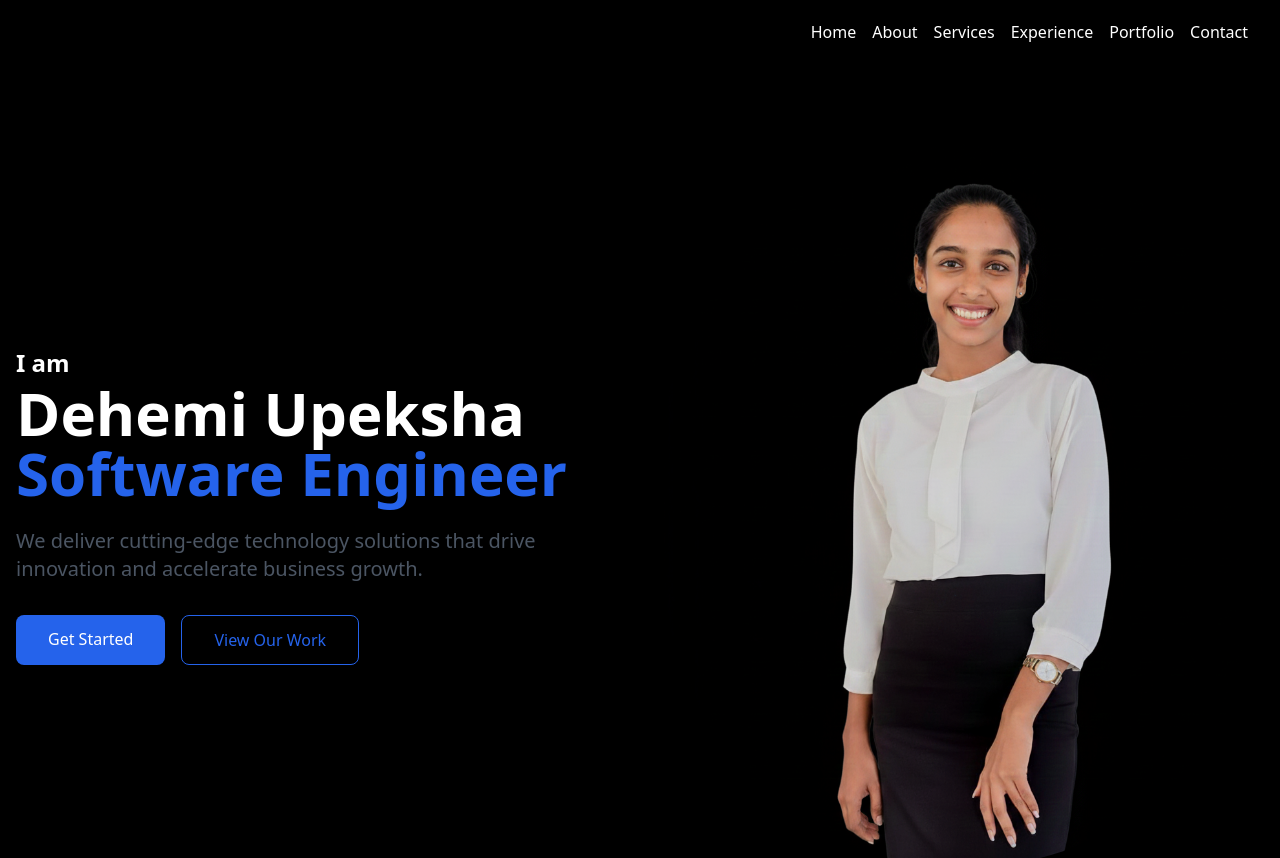
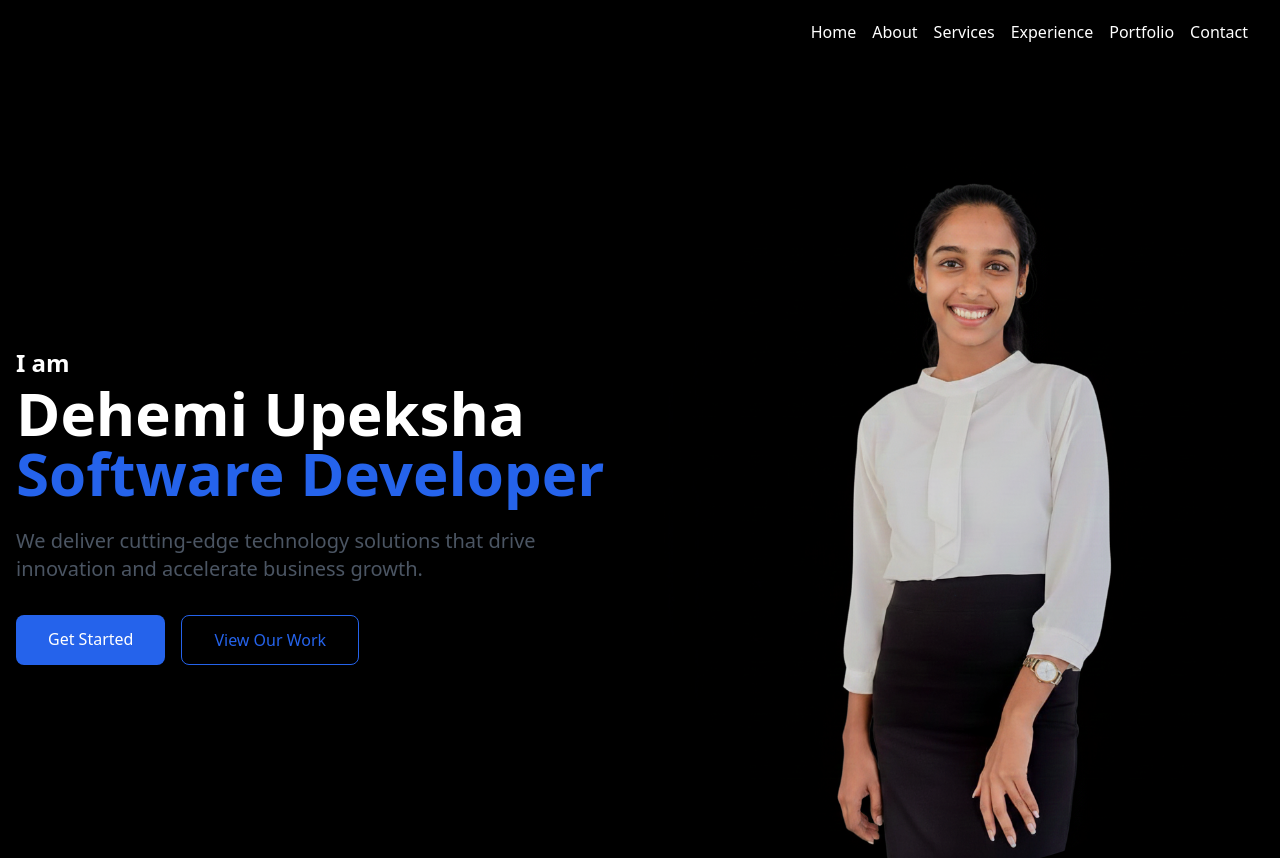
Before and after one commit to upekshadehemi/portfolio, a plain HTML site: page index.html in a window 1280 px wide. Shown: the top 858 px of the page. Drawn offline with nearby package versions, Linux system fonts and the light colour scheme.

Commit message:
rename title

```diff
--- a/index.html
+++ b/index.html
@@ -40,7 +40,7 @@
         <h1 class="text-5xl md:text-6xl font-bold text-white mb-6">
         Dehemi Upeksha
         <span class="text-blue-600">
-        Software Engineer
+        Software Developer
         </span>
         </h1>
         <p class="text-xl text-gray-600 mb-8">
```
